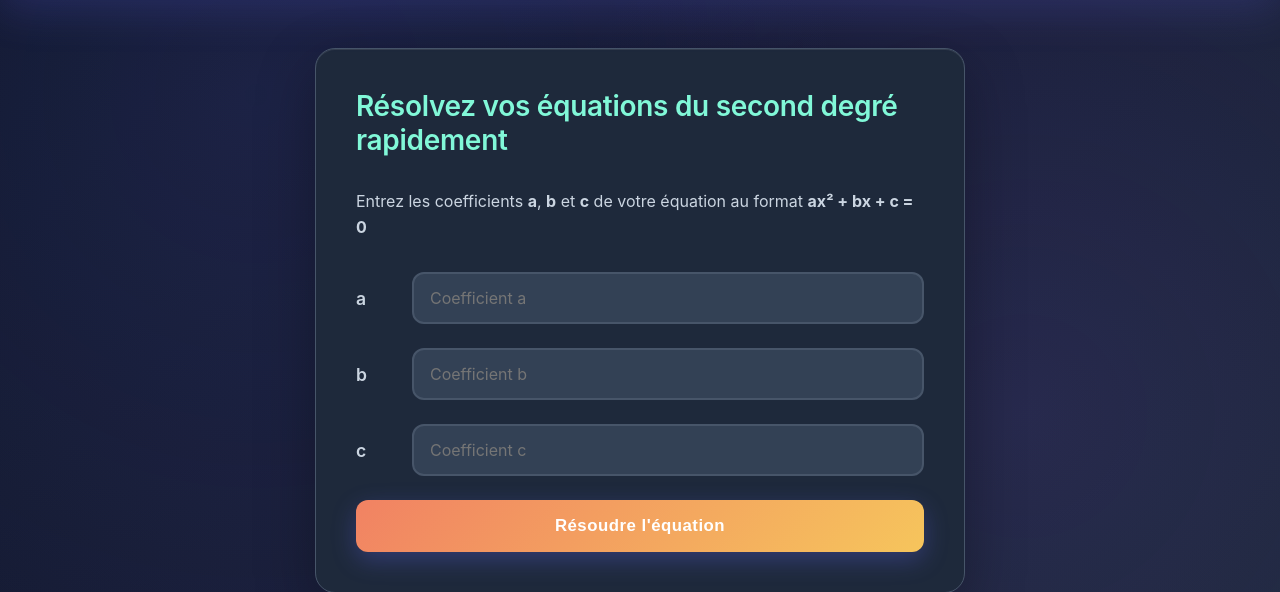
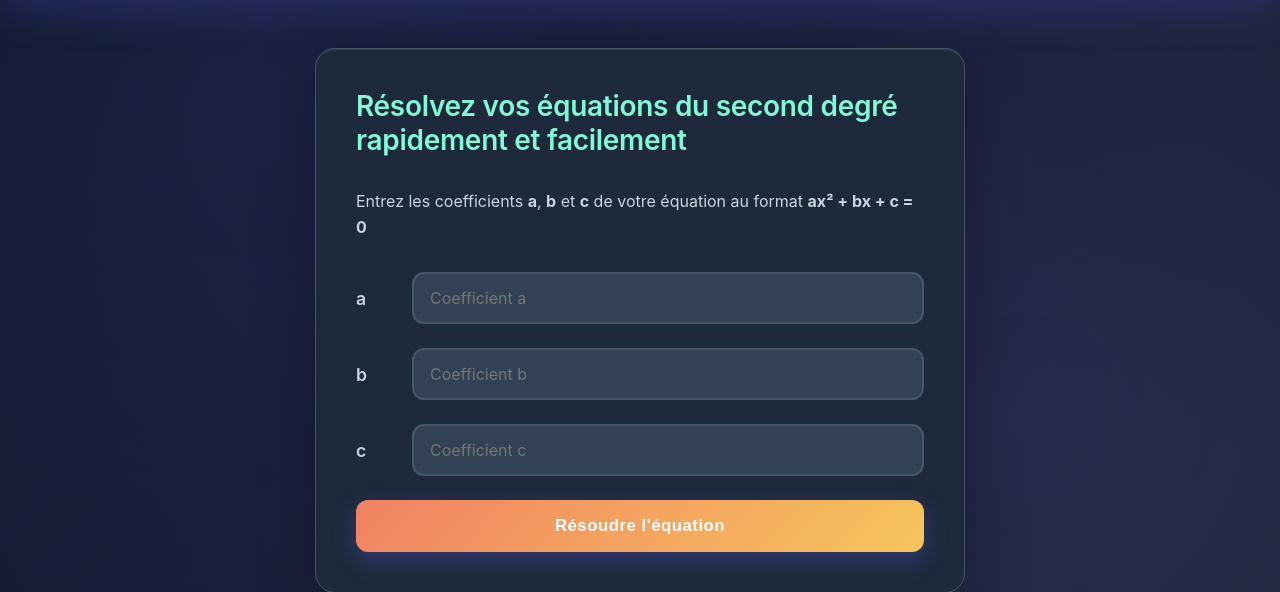
Before and after one commit to LindsayRKG/pat_patrouille_2, a Flask app: page / in a window 1280 px wide. Shown: the part 145-737 px from the top of the page. Run offline with Flask 3, Linux system fonts and the light colour scheme.

Commit message:
Modification de index : test

```diff
--- a/templates/index.html
+++ b/templates/index.html
@@ -5,7 +5,7 @@
 
 {% block content %}
     <!-- Improved heading and description -->
-    <h2>Résolvez vos équations du second degré rapidement</h2>
+    <h2>Résolvez vos équations du second degré rapidement et facilement</h2>
     <p style="color: #cbd5e1; margin-bottom: 2rem; line-height: 1.6;">
         Entrez les coefficients <strong>a</strong>, <strong>b</strong> et <strong>c</strong> de votre équation au format <strong>ax² + bx + c = 0</strong>
     </p>
```
